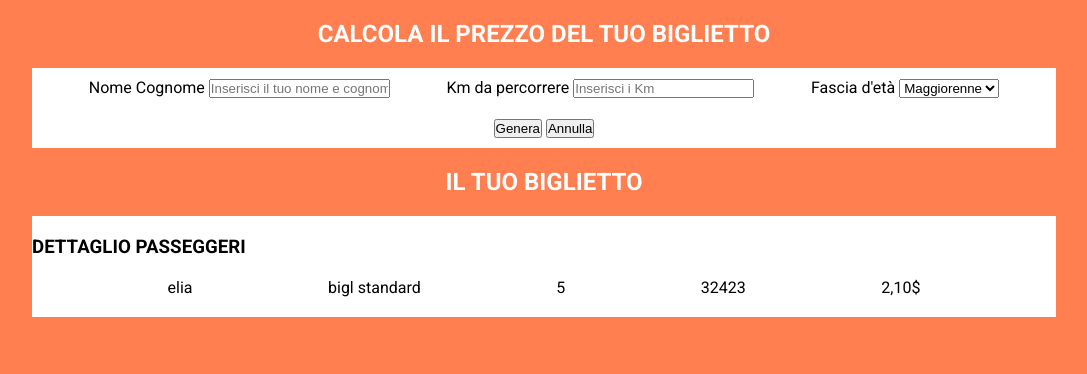
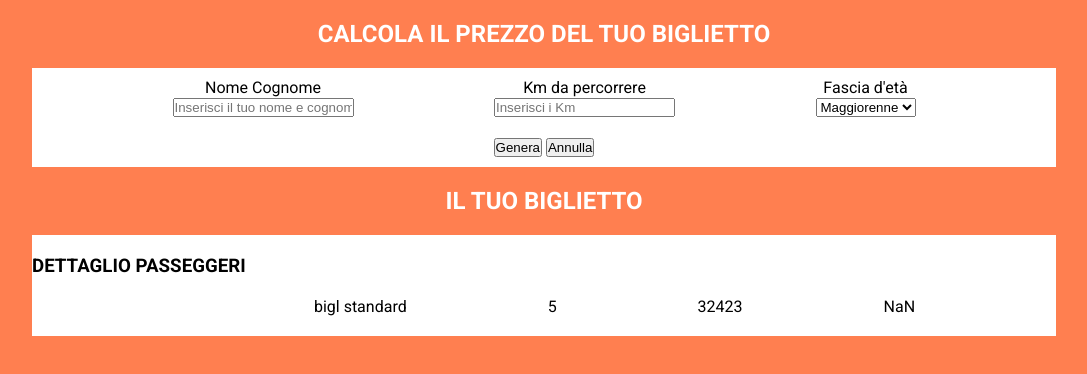
Before and after one commit to eliaraguso/js-biglietto-treno-form, a plain HTML site: page index.html in a window 1280 px wide. Both pictures are taken after a click on the button "Genera". Shown: the whole page, without its empty margins (96-1183 px from the left). Drawn offline with Linux system fonts and the light colour scheme.

Commit message:
continuazione compilazione script JS

```diff
--- a/index.html
+++ b/index.html
@@ -24,8 +24,8 @@
                 <div class="chilometri">
                     <form>
                         <label for="chilometri">Km da percorrere</label>
-                        <input type="number" name="chilometri" id="chilometri" placeholder="Inserisci i Km" >
-                    </form>
+                        <input type="number" name="chil
+               ometri" id="chilometri" placeholder="Inserisci i Km" >     </form>
                 </div>
                 <div class="eta">
                     <form>
@@ -39,8 +39,8 @@
                 </div>
             </div>
             <div class="dati-bottom">
-                <button class="genera">Genera</button>
-                <button class="annulla">Annulla</button>
+                <button id="genera">Genera</button>
+                <button id="annulla">Annulla</button>
             </div>
         </div>
         <h2>IL TUO BIGLIETTO</h2>
@@ -59,7 +59,7 @@
                 <div id="codice-prenotazione">
                     32423
                 </div>
-                <div id="costo-biglietto">
+                <div id="prezzo-biglietto">
                     2,10$
                 </div>
 
--- a/script.js
+++ b/script.js
@@ -1,9 +1,52 @@
 // 1. Seleziono i bottoni
-var btnGenera = document.getElementById("genera";)
+var btnGenera = document.getElementById("genera");
 
 // 2. al click del bottone genera
-btnGenera.addEventListener("click"
+btnGenera.addEventListener("click",
     function() {
+        // logica di generazione del biglietto
+
+        // 3. prendo i valori dei campi input e select
+        var nome = document.getElementById("nome").value;
+        var km = parseInt(document.getElementById("chilometri").value);
+        var fasciaEta = document.getElementById("eta").value;
+
+        // 4. calcolo il prezzo in base alla fascia d'età
+        // 4a. genero una variabile con il costo chilometrico del biglietto
+        var prezzoKm = (0.21);
+
+        // 4b. genero tre variabili per calcolare i tre prezzi del biglietto in base alla fascia d'età
+        var prezzoStandard = (prezzoKm * km);
+        var prezzoMinorenni = (prezzoStandard * 0.8);
+        var prezzoOver65 = (prezzoStandard + 0.6);
+
+        // 4c. genero una variabile che andrà a contenere il prezzo finale
+        var prezzoFinale ;
+
+        // 4d controllo l'ètà dell'utente e calcolo il prezzo del biglietto
+        if (fasciaEta == "minorenne") {
+            prezzoFinale = prezzoMinorenni;
+        } else if (fasciaEta == "maggiorenne") {
+            prezzoFinale = prezzoStandard;
+        } else {
+            prezzoFinale = prezzoOver65;
+        }
+
+        // 5. stampo tutti i dati nei div del biglietto
+        // 5a. inietto il nome del passeggero
+        document.getElementById("nome-passeggero").innerHTML = nome;
+
+        // // 5b. inietto il tipo di offerta
+        // document.getElementById("offerta").innerHTML = ;
+
+        // 5c. inietto il prezzo
+        document.getElementById("prezzo-biglietto").innerHTML = prezzoFinale;
+
+        // // 5d. inietto il numero della carrozza
+        // document.getElementById("carrozza").innerHTML = ;
+
+        // // 5e. inietto il codice prenotazione CP
+        // document.getElementById("codice-prenotazione").innerHTML = ;
 
     }
-)
+);
--- a/style.css
+++ b/style.css
@@ -35,6 +35,9 @@ h2 {
     justify-content: space-evenly;
 }
 
+label{
+    display: block;
+}
 
 
 
```
